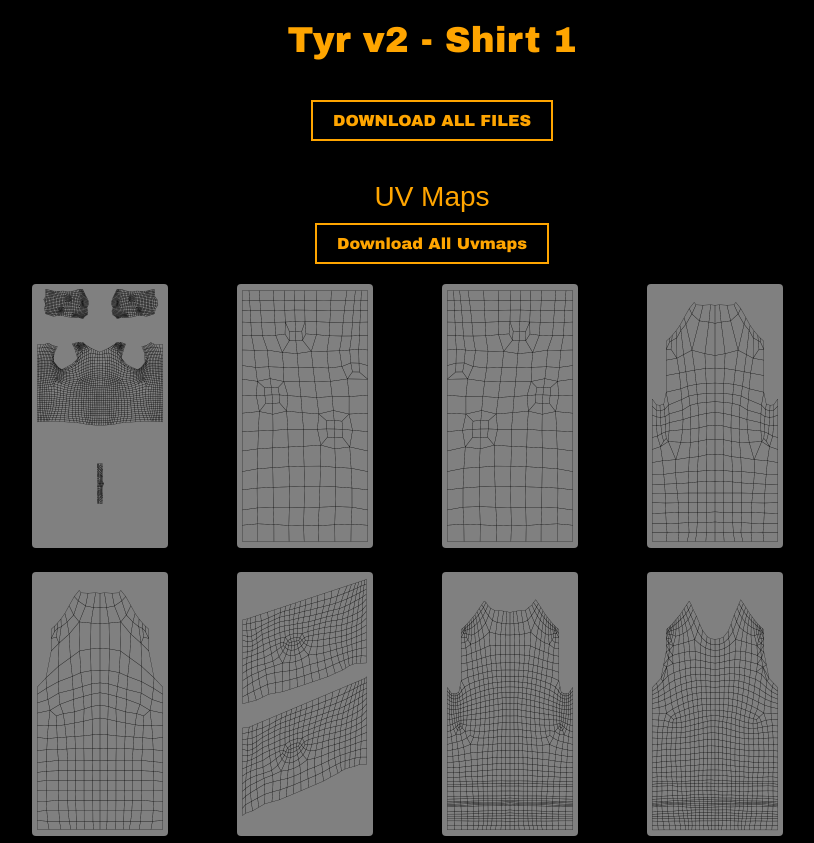
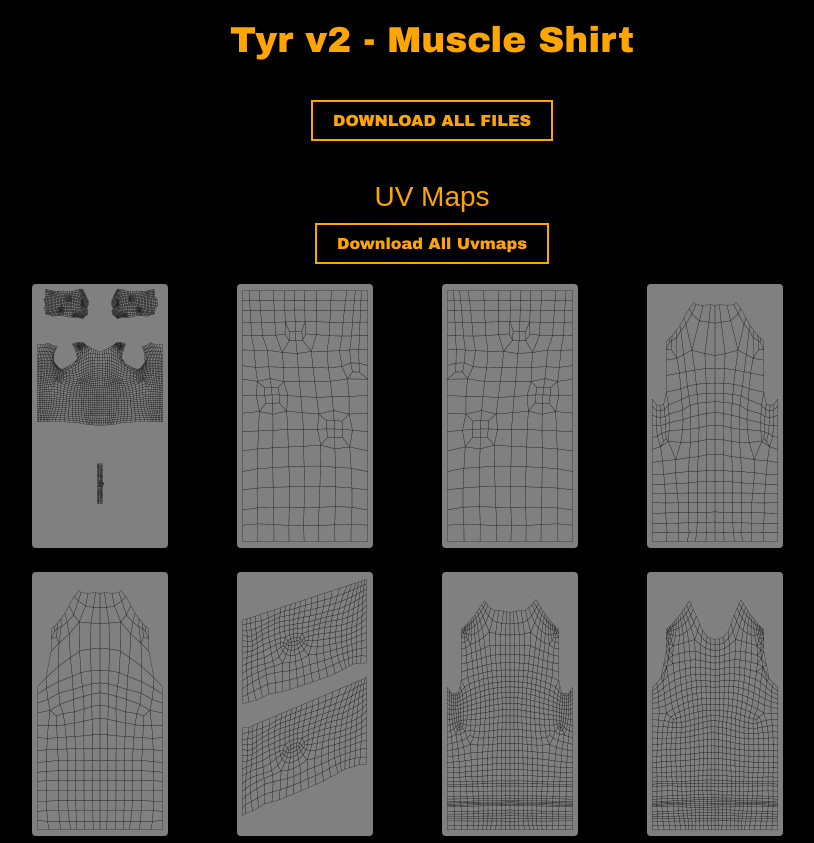
Before and after one commit to flexfactorvu/flexfactor-previews, a plain HTML site: page TYR2/SHIRT1/index.html in a window 1280 px wide. Shown: the top 843 px of the page, without its empty margins (208-1022 px from the left). Drawn offline with Linux system fonts and the light colour scheme.

Commit message:
Update index.html

```diff
--- a/TYR2/SHIRT1/index.html
+++ b/TYR2/SHIRT1/index.html
@@ -2,7 +2,7 @@
 <html lang="en">
 <head>
   <meta charset="UTF-8">
-  <title>Tyr v2 - Shirt 1</title>
+  <title>Tyr v2 - Muscle Shirt</title>
   <style>
     body {
       background-color: #000;
@@ -76,7 +76,7 @@
   </style>
 </head>
 <body>
-  <div class="title">Tyr v2 - Shirt 1</div>
+  <div class="title">Tyr v2 - Muscle Shirt</div>
 
   <div class="all-files-button">
     <a href="allfiles.zip" class="download-button" download>DOWNLOAD ALL FILES</a>
```
